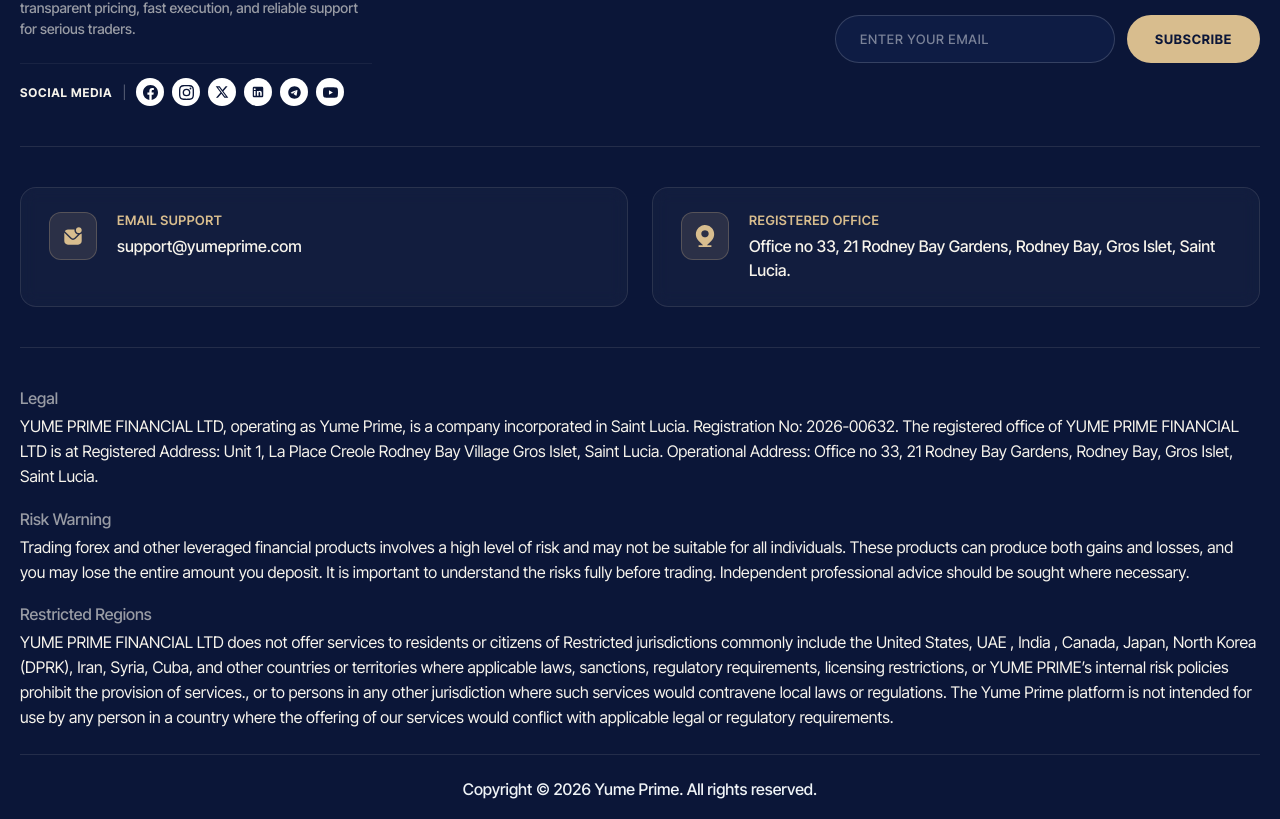
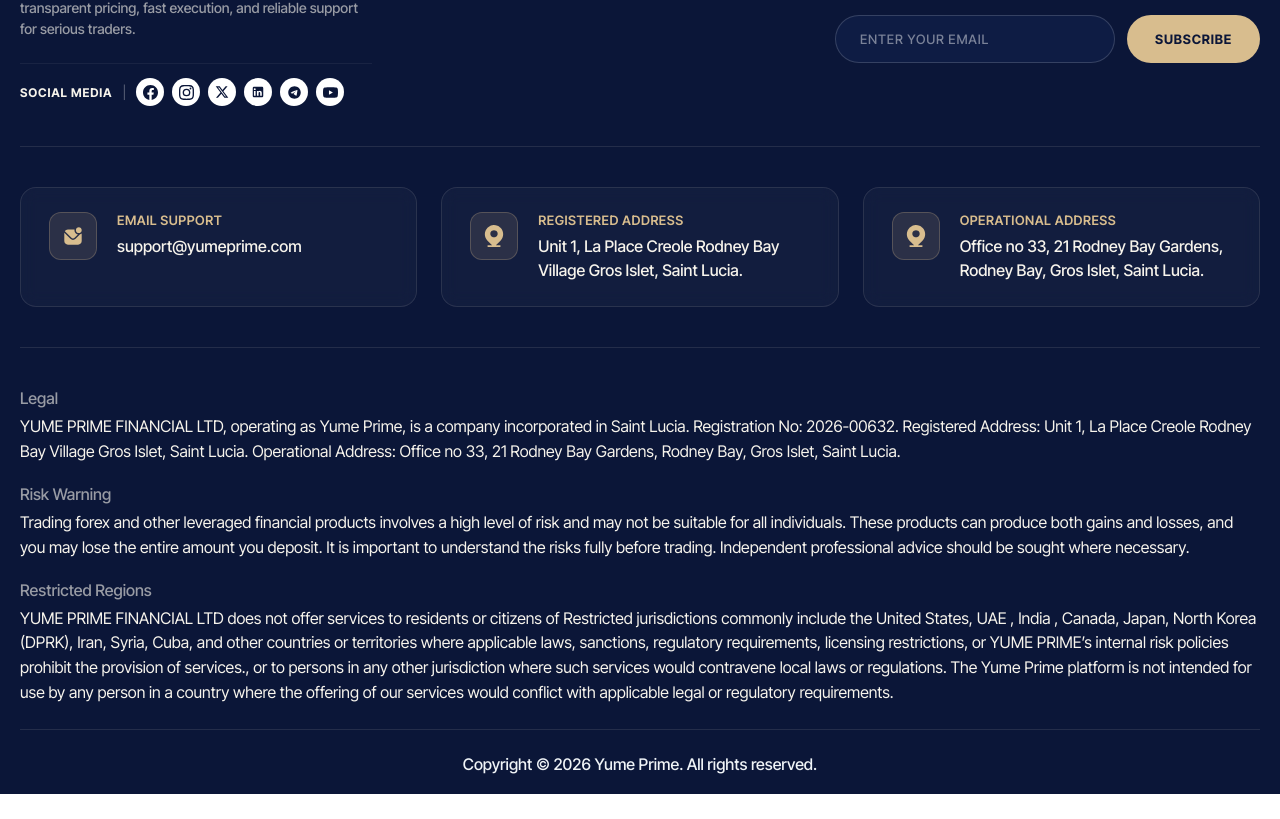
Before and after one commit to maheshBavishi/yumeprime-webapp, a Next.js app: page / in a window 1280 px wide. Shown: the part 10552-11371 px from the top of the page. After the commit the page ends 11346 px from the top, so only its background shows below. Built offline with nearby package versions, Linux system fonts and the light colour scheme.

Commit message:
feat: implement Footer component with branding, social links, newsletter subscription, and contact details

```diff
--- a/src/components/footer/footer.module.scss
+++ b/src/components/footer/footer.module.scss
@@ -291,8 +291,13 @@
 
     .contactSection {
         display: grid;
-        grid-template-columns: repeat(2, 1fr);
+        grid-template-columns: repeat(3, 1fr);
         gap: 24px;
+
+        @include respond-to("md") {
+            grid-template-columns: 1fr;
+            gap: 16px;
+        }
 
         @include respond-to("tab") {
             grid-template-columns: 1fr;
--- a/src/components/footer/index.js
+++ b/src/components/footer/index.js
@@ -146,7 +146,19 @@
                             <LocationIcon />
                         </div>
                         <div className={styles.contactDetails}>
-                            <span className={styles.contactLabel}>Registered Office</span>
+                            <span className={styles.contactLabel}>Registered Address</span>
+                            <span className={styles.contactValue}>
+                                Unit 1, La Place Creole Rodney Bay Village Gros Islet, Saint Lucia.
+                            </span>
+                        </div>
+                    </div>
+
+                    <div className={styles.contactCard}>
+                        <div className={styles.contactIconWrapper}>
+                            <LocationIcon />
+                        </div>
+                        <div className={styles.contactDetails}>
+                            <span className={styles.contactLabel}>Operational Address</span>
                             <span className={styles.contactValue}>
                                 Office no 33, 21 Rodney Bay Gardens, Rodney Bay, Gros Islet, Saint Lucia.
                             </span>
@@ -161,11 +173,7 @@
                     <div className={styles.disclaimerBlock}>
                         <h5>Legal</h5>
                         <p>
-                            YUME PRIME FINANCIAL LTD, operating as Yume Prime, is a company incorporated in Saint Lucia. Registration No: 2026-00632. The registered office of YUME PRIME FINANCIAL LTD is at
-                            Registered Address:
-                            Unit 1, La Place Creole Rodney Bay Village Gros Islet, Saint Lucia.
-                            Operational Address:
-                            Office no 33, 21 Rodney Bay Gardens, Rodney Bay, Gros Islet, Saint Lucia.
+                            YUME PRIME FINANCIAL LTD, operating as Yume Prime, is a company incorporated in Saint Lucia. Registration No: 2026-00632. Registered Address: Unit 1, La Place Creole Rodney Bay Village Gros Islet, Saint Lucia. Operational Address: Office no 33, 21 Rodney Bay Gardens, Rodney Bay, Gros Islet, Saint Lucia.
                         </p>
                     </div>
 
```
